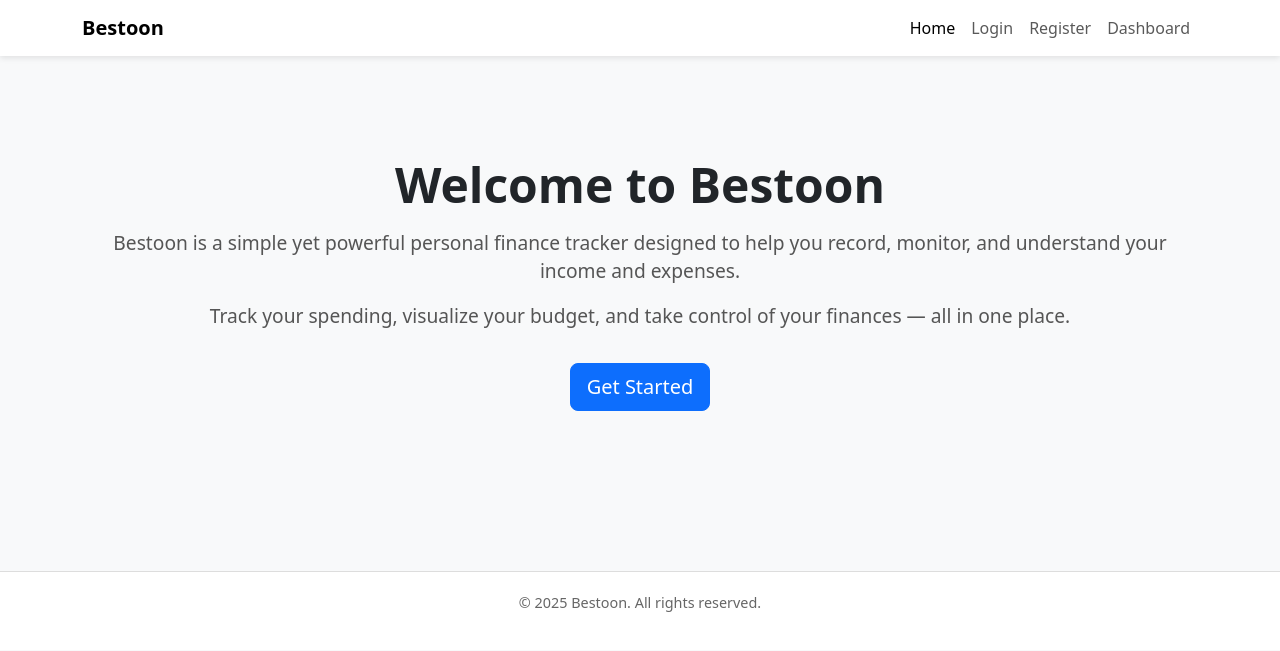
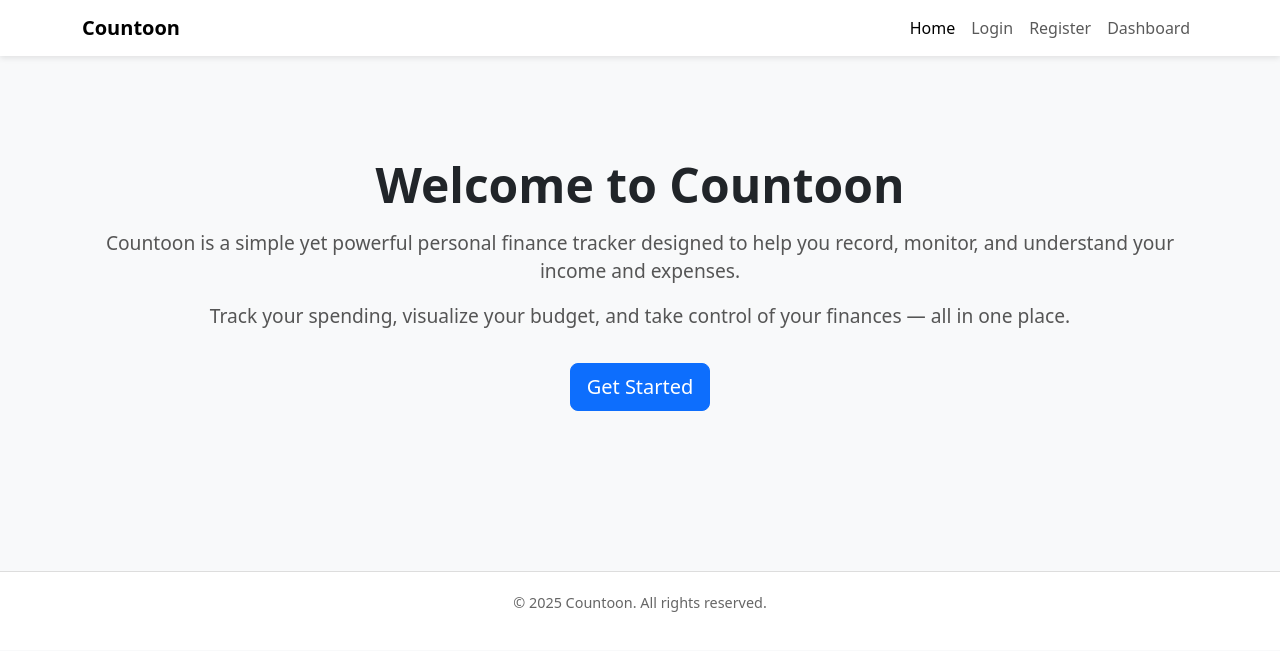
Before and after one commit to Ehsansamiei/Countoon, a Django app: page / in a window 1280 px wide. Shown: the top 651 px of the page. Run offline with Django 5.2, Linux system fonts and the light colour scheme.

Commit message:
Project Name chaged to Countoon, but just for view and in base code it's still bestoon

```diff
--- a/web/templates/dashboard.html
+++ b/web/templates/dashboard.html
@@ -7,7 +7,7 @@
 
   <meta charset="UTF-8">
   <meta name="viewport" content="width=device-width, initial-scale=1.0">
-  <title>Bestoon | Dashboard</title>
+  <title>Countoon | Dashboard</title>
   <link href="https://cdn.jsdelivr.net/npm/bootstrap@5.3.3/dist/css/bootstrap.min.css" rel="stylesheet">
   <style>
 
@@ -77,7 +77,7 @@
 
   <nav class="navbar navbar-expand-lg">
     <div class="container">
-      <a class="navbar-brand" href="/">Bestoon</a>
+      <a class="navbar-brand" href="/">Countoon</a>
       <div class="ms-auto">
         <a href="{% url 'logout' %}" class="btn btn-outline-light btn-sm">Logout</a>
       </div>
@@ -297,7 +297,7 @@
   </div>
 
   <footer>
-    © 2025 Bestoon — Simple Accounting App
+    © 2025 Countoon — Simple Accounting App
   </footer>
 
   <script src="https://cdn.jsdelivr.net/npm/bootstrap@5.3.3/dist/js/bootstrap.bundle.min.js"></script>
--- a/web/templates/index.html
+++ b/web/templates/index.html
@@ -3,7 +3,7 @@
 <head>
   <meta charset="UTF-8">
   <meta name="viewport" content="width=device-width, initial-scale=1.0">
-  <title>Bestoon | Personal Finance Tracker</title>
+  <title>Countoon | Personal Finance Tracker</title>
   <link href="https://cdn.jsdelivr.net/npm/bootstrap@5.3.3/dist/css/bootstrap.min.css" rel="stylesheet">
   <style>
     body {
@@ -44,7 +44,7 @@
   <!-- Navbar -->
   <nav class="navbar navbar-expand-lg navbar-light bg-light sticky-top">
     <div class="container">
-      <a class="navbar-brand fw-bold" href="#">Bestoon</a>
+      <a class="navbar-brand fw-bold" href="#">Countoon</a>
       <button class="navbar-toggler" type="button" data-bs-toggle="collapse" data-bs-target="#navbarNav">
         <span class="navbar-toggler-icon"></span>
       </button>
@@ -62,9 +62,9 @@
   <!-- Hero Section -->
   <section class="hero">
     <div class="container">
-      <h1>Welcome to Bestoon</h1>
+      <h1>Welcome to Countoon</h1>
       <p>
-        Bestoon is a simple yet powerful personal finance tracker designed to help you record, monitor,
+        Countoon is a simple yet powerful personal finance tracker designed to help you record, monitor,
         and understand your income and expenses.
       </p>
       <p>
@@ -76,7 +76,7 @@
 
   <!-- Footer -->
   <footer>
-    <p>© 2025 Bestoon. All rights reserved.</p>
+    <p>© 2025 Countoon. All rights reserved.</p>
   </footer>
 
   <script src="https://cdn.jsdelivr.net/npm/bootstrap@5.3.3/dist/js/bootstrap.bundle.min.js"></script>
--- a/web/templates/login.html
+++ b/web/templates/login.html
@@ -5,7 +5,7 @@
 <head>
   <meta charset="UTF-8">
   <meta name="viewport" content="width=device-width, initial-scale=1.0">
-  <title>Bestoon | Login</title>
+  <title>Countoon | Login</title>
   <link href="https://cdn.jsdelivr.net/npm/bootstrap@5.3.3/dist/css/bootstrap.min.css" rel="stylesheet">
   <style>
     body {
@@ -50,7 +50,7 @@
 </head>
 <body>
   <div class="login-container">
-    <div class="login-title">Bestoon</div>
+    <div class="login-title">Countoon</div>
     <form method="post">
       {% csrf_token %}
       <div class="mb-3">
--- a/web/templates/register.html
+++ b/web/templates/register.html
@@ -8,7 +8,7 @@
 <head>
   <meta charset="UTF-8">
   <meta name="viewport" content="width=device-width, initial-scale=1.0">
-  <title>Bestoon | Register</title>
+  <title>Countoon | Register</title>
   <link href="https://cdn.jsdelivr.net/npm/bootstrap@5.3.3/dist/css/bootstrap.min.css" rel="stylesheet">
   <style>
     body {
@@ -50,7 +50,7 @@
 </head>
 <body>
   <div class="register-container">
-    <div class="register-title">Bestoon</div>
+    <div class="register-title">Countoon</div>
     <form method="post">
       {% csrf_token %}
 
```
Also changed, not shown: README.md.
